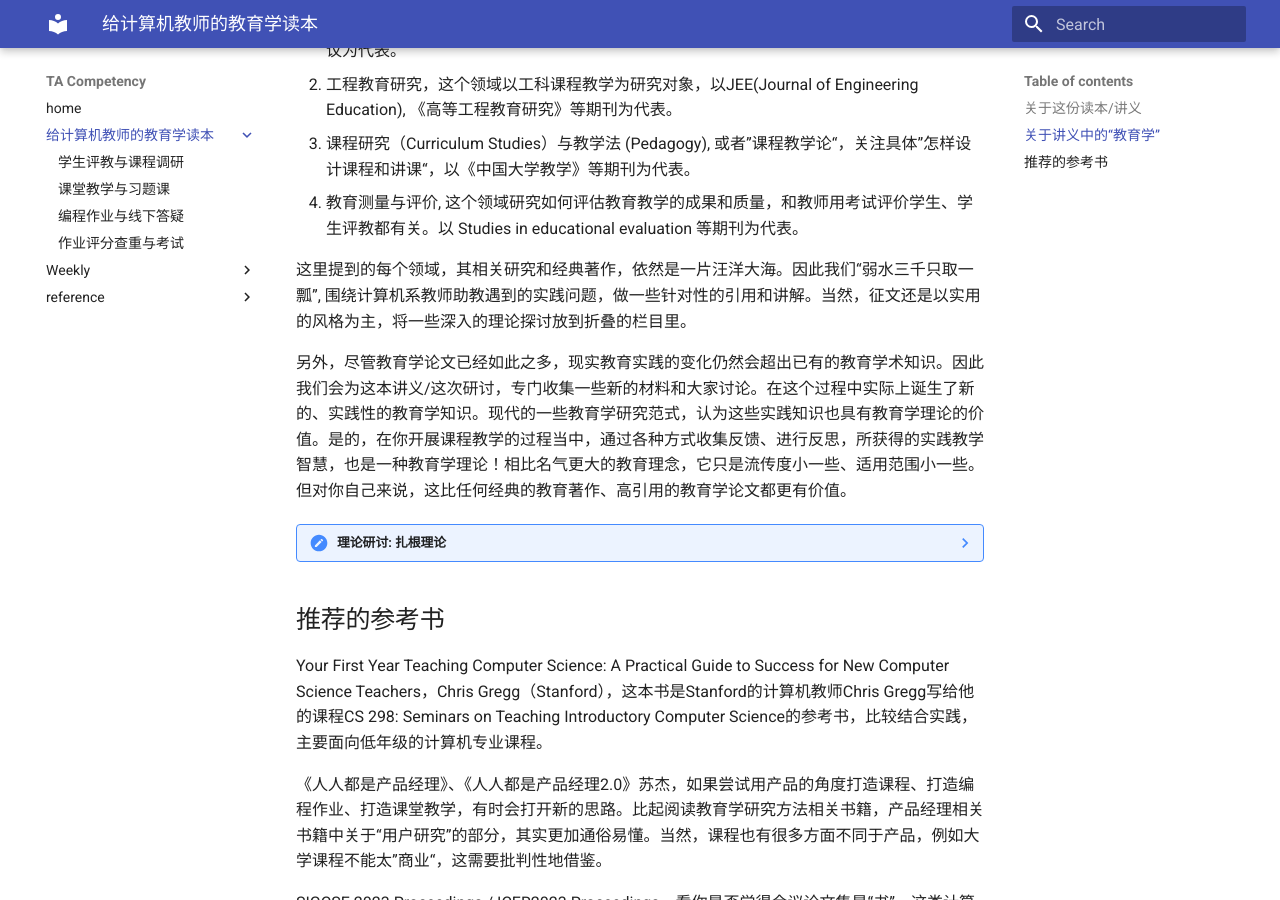
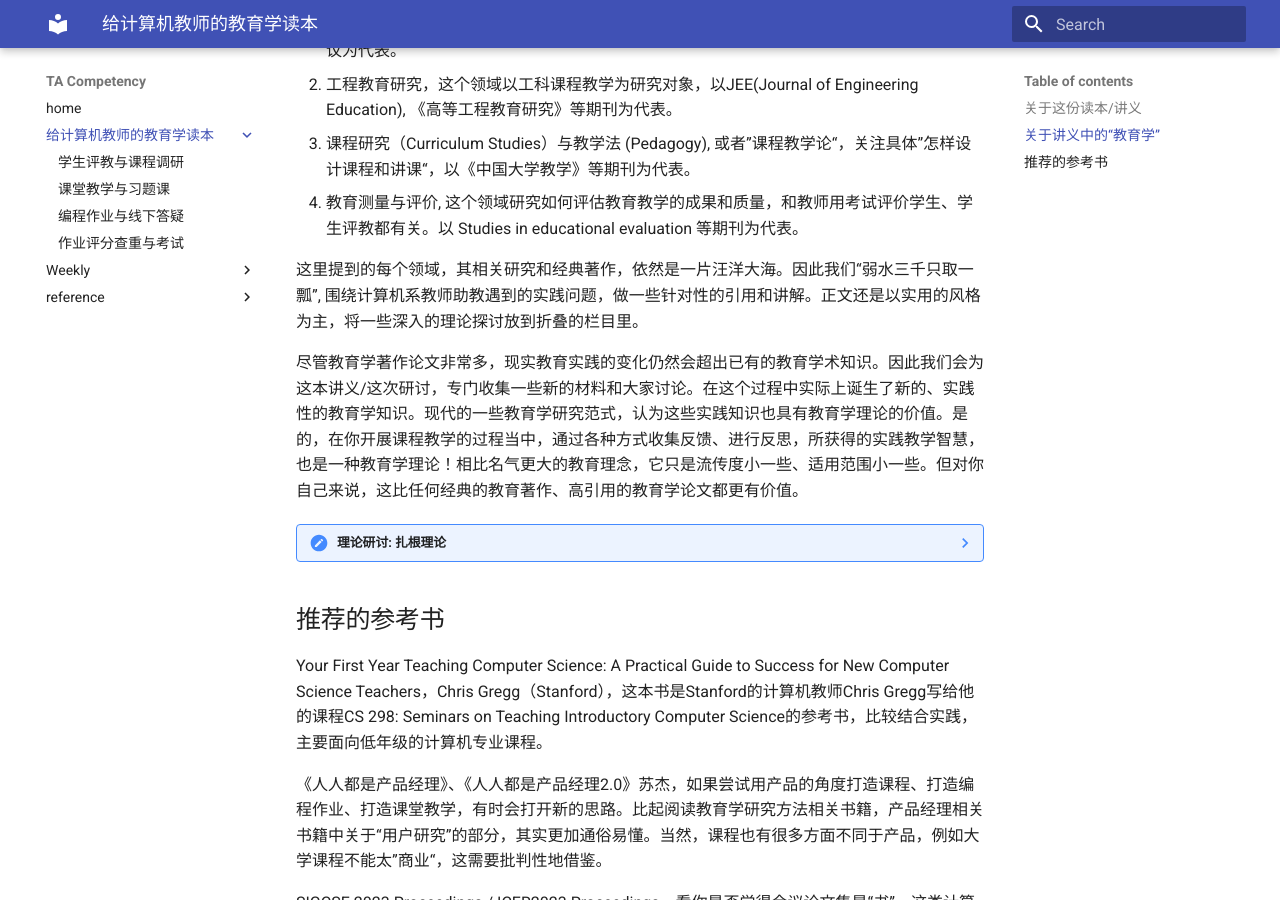
Before and after one commit to THUCSTAC/TAC, an MkDocs documentation site: the page built from docs/textbook/index.md, in a window 1280 px wide and 900 px high, scrolled down 989 px. Built offline with MkDocs 1.6.1 and Material for MkDocs 9.7.7, drawn with Linux system fonts in a browser that asks for light colours.

Commit message:
fix typo

```diff
--- a/docs/textbook/index.md
+++ b/docs/textbook/index.md
@@ -57,9 +57,9 @@
 3. 课程研究（Curriculum Studies）与教学法 (Pedagogy), 或者”课程教学论“，关注具体”怎样设计课程和讲课“，以《中国大学教学》等期刊为代表。
 4. 教育测量与评价, 这个领域研究如何评估教育教学的成果和质量，和教师用考试评价学生、学生评教都有关。以 Studies in educational evaluation 等期刊为代表。
 
-这里提到的每个领域，其相关研究和经典著作，依然是一片汪洋大海。因此我们“弱水三千只取一瓢”, 围绕计算机系教师助教遇到的实践问题，做一些针对性的引用和讲解。当然，征文还是以实用的风格为主，将一些深入的理论探讨放到折叠的栏目里。
+这里提到的每个领域，其相关研究和经典著作，依然是一片汪洋大海。因此我们“弱水三千只取一瓢”, 围绕计算机系教师助教遇到的实践问题，做一些针对性的引用和讲解。正文还是以实用的风格为主，将一些深入的理论探讨放到折叠的栏目里。
 
-另外，尽管教育学论文已经如此之多，现实教育实践的变化仍然会超出已有的教育学术知识。因此我们会为这本讲义/这次研讨，专门收集一些新的材料和大家讨论。在这个过程中实际上诞生了新的、实践性的教育学知识。现代的一些教育学研究范式，认为这些实践知识也具有教育学理论的价值。是的，在你开展课程教学的过程当中，通过各种方式收集反馈、进行反思，所获得的实践教学智慧，也是一种教育学理论！相比名气更大的教育理念，它只是流传度小一些、适用范围小一些。但对你自己来说，这比任何经典的教育著作、高引用的教育学论文都更有价值。
+尽管教育学著作论文非常多，现实教育实践的变化仍然会超出已有的教育学术知识。因此我们会为这本讲义/这次研讨，专门收集一些新的材料和大家讨论。在这个过程中实际上诞生了新的、实践性的教育学知识。现代的一些教育学研究范式，认为这些实践知识也具有教育学理论的价值。是的，在你开展课程教学的过程当中，通过各种方式收集反馈、进行反思，所获得的实践教学智慧，也是一种教育学理论！相比名气更大的教育理念，它只是流传度小一些、适用范围小一些。但对你自己来说，这比任何经典的教育著作、高引用的教育学论文都更有价值。
 
 ??? note "理论研讨: 扎根理论"
 
```
